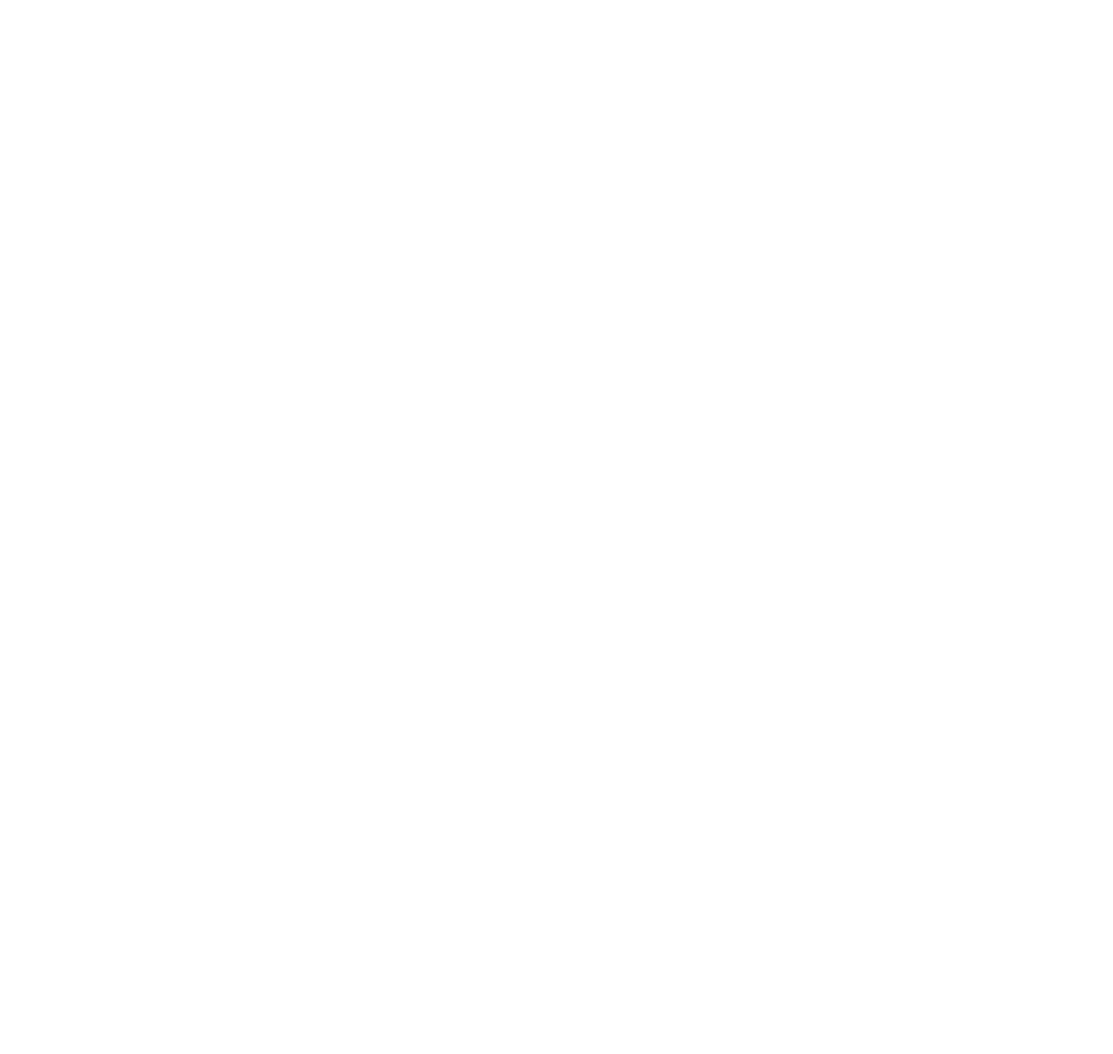
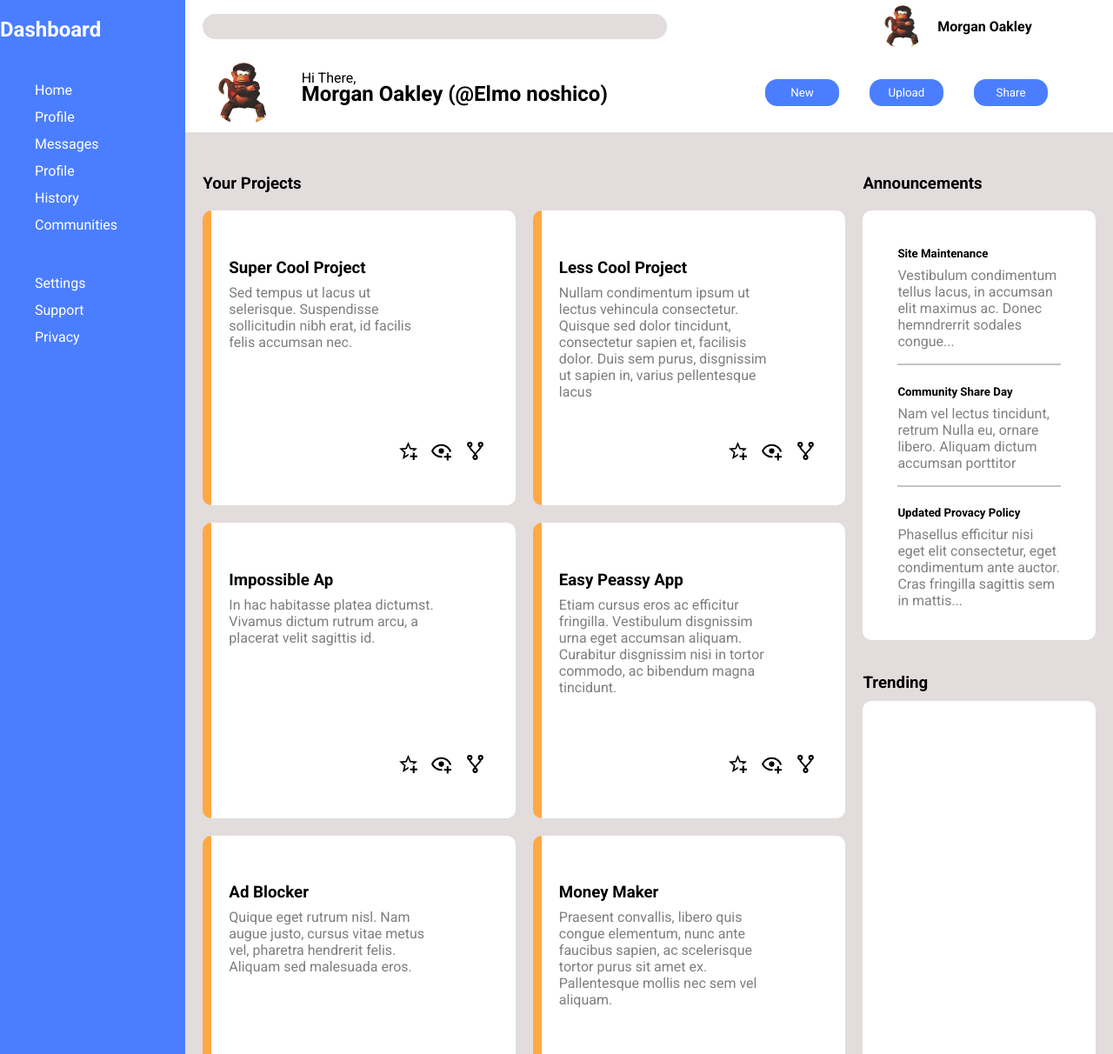
Before and after one commit to SebastianPinoB/Proyecto-Panel-de-administraci-n, a plain HTML site: page index.html in a window 1280 px wide. Shown: the top 1212 px of the page at 87% size. Before the commit the page ends 800 px from the top, so only its background shows below. Drawn offline with Linux system fonts and the light colour scheme.

Commit message:
Falta el apartado de trending y algunos iconos

```diff
--- a/index.html
+++ b/index.html
@@ -9,7 +9,174 @@
 </head>
 
 <body>
+   <div class="container">
 
+      <div class="sidebar">
+         <h2>Dashboard</h2>
+         <ul>
+            <li><a href="#">Home</a></li>
+            <li><a href="#">Profile</a></li>
+            <li><a href="#">Messages</a></li>
+            <li><a href="#">Profile</a></li>
+            <li><a href="#">History</a></li>
+            <li><a href="#">Communities</a></li>
+         </ul>
+         <ul>
+            <li>Settings</li>
+            <li>Support</li>
+            <li>Privacy</li>
+         </ul>
+      </div>
+
+      <div class="head">
+         <form action="search">
+            <input type="search" name="search" id="search">
+         </form>
+         <div class="head-profile">
+            <img src="imgs/profile.png" alt="perfil">
+            <h4>Morgan Oakley</h4>
+         </div>
+         <div class="head-bot1">
+            <img src="imgs/profile.png" alt="perfil">
+            <p>Hi There,</p>
+            <h2>Morgan Oakley (@Elmo noshico)</h2>
+         </div>
+         <div class="head-bot2">
+            <button>New</button>
+            <button>Upload</button>
+            <button>Share</button>
+         </div>
+      </div>
+
+      <div class="main">
+         <h3 class="tittle1">Your Projects</h3>
+         <h3 class="tittle2">Announcements</h3>
+         <div class="card card-one">
+            <h3>Super Cool Project</h3>
+            <p>Sed tempus ut lacus ut selerisque.
+               Suspendisse sollicitudin nibh erat, id
+               facilis felis accumsan nec.
+            </p>
+            <div class="images">
+               <img src="imgs/star-plus-outline.svg" alt="Star">
+               <img src="imgs/eye-plus-outline.svg" alt="Eye">
+               <img src="imgs/source-fork.svg" alt="Fork">
+            </div>
+         </div>
+         <div class="card card-two">
+            <h3>Less Cool Project</h3>
+            <p>Nullam condimentum ipsum ut lectus vehincula
+               consectetur. Quisque sed dolor tincidunt,
+               consectetur sapien et, facilisis dolor. Duis sem
+               purus, disgnissim ut sapien in, varius
+               pellentesque lacus
+            </p>
+            <div class="images">
+               <img src="imgs/star-plus-outline.svg" alt="Star">
+               <img src="imgs/eye-plus-outline.svg" alt="Eye">
+               <img src="imgs/source-fork.svg" alt="Fork">
+            </div>
+         </div>
+         <div class="card card-three">
+            <h3>Impossible Ap</h3>
+            <p>In hac habitasse platea dictumst. Vivamus
+               dictum rutrum arcu, a placerat velit sagittis
+               id.
+            </p>
+            <div class="images">
+               <img src="imgs/star-plus-outline.svg" alt="Star">
+               <img src="imgs/eye-plus-outline.svg" alt="Eye">
+               <img src="imgs/source-fork.svg" alt="Fork">
+            </div>
+         </div>
+         <div class="card card-four">
+            <h3>Easy Peassy App</h3>
+            <p>Etiam cursus eros ac efficitur fringilla.
+               Vestibulum disgnissim urna eget accumsan
+               aliquam. Curabitur disgnissim nisi in tortor
+               commodo, ac bibendum magna tincidunt.
+            </p>
+            <div class="images">
+               <img src="imgs/star-plus-outline.svg" alt="Star">
+               <img src="imgs/eye-plus-outline.svg" alt="Eye">
+               <img src="imgs/source-fork.svg" alt="Fork">
+            </div>
+         </div>
+         <div class="card card-five">
+            <h3>Ad Blocker</h3>
+            <p>Quique eget rutrum nisl. Nam augue
+               justo, cursus vitae metus vel, pharetra
+               hendrerit felis. Aliquam sed malesuada
+               eros.
+            </p>
+            <div class="images">
+               <img src="imgs/star-plus-outline.svg" alt="Star">
+               <img src="imgs/eye-plus-outline.svg" alt="Eye">
+               <img src="imgs/source-fork.svg" alt="Fork">
+            </div>
+         </div>
+         <div class="card card-six">
+            <h3>Money Maker</h3>
+            <p>Praesent convallis, libero quis congue
+               elementum, nunc ante faucibus sapien, ac
+               scelerisque tortor purus sit amet ex.
+               Pallentesque mollis nec sem vel aliquam.
+            </p>
+            <div class="images">
+               <img src="imgs/star-plus-outline.svg" alt="Star">
+               <img src="imgs/eye-plus-outline.svg" alt="Eye">
+               <img src="imgs/source-fork.svg" alt="Fork">
+            </div>
+         </div>
+
+         <div class="side-rigt-bar">
+            <div class="announcement">
+               <div>
+                  <h5>Site Maintenance</h5>
+                  <p>Vestibulum condimentum tellus lacus,
+                     in accumsan elit maximus ac. Donec
+                     hemndrerrit sodales congue...
+                  </p>
+               </div>
+
+               <div class="linea"></div>
+
+               <div>
+                  <h5>Community Share Day</h5>
+                  <p>Nam vel lectus tincidunt, retrum Nulla
+                     eu, ornare libero. Aliquam dictum accumsan porttitor
+                  </p>
+               </div>
+
+               <div class="linea"></div>
+
+               <div>
+                  <h5>Updated Provacy Policy</h5>
+                  <p>
+                     Phasellus efficitur nisi eget elit
+                     consectetur, eget condimentum ante
+                     auctor. Cras fringilla sagittis sem in
+                     mattis...
+                  </p>
+               </div>
+            </div>
+
+            <div>
+               <h3 class="tittle-trending">Trending</h3>
+            </div>
+
+            <div class="trending">
+
+            </div>
+
+         </div>
+
+      </div>
+
+
+
+
+   </div>
 </body>
 
 </html>
--- a/styles.css
+++ b/styles.css
@@ -0,0 +1,299 @@
+@import url('https://fonts.googleapis.com/css2?family=Montserrat:ital,wght@0,100..900;1,100..900&family=Roboto:ital,wght@0,100;0,300;0,400;0,500;0,700;0,900;1,100;1,300;1,400;1,500;1,700;1,900&display=swap');
+
+*{
+   font-family:"Roboto", sans-serif;
+}
+
+body {
+   height: 100%;
+   margin: 0;
+   background-color: rgba(172, 152, 152, 0.338);
+}
+
+.container {
+   display: grid;
+   grid-template-columns: 1fr 5fr;
+}
+
+.sidebar {
+   background-color: rgb(75, 126, 255);
+   color: white;
+   grid-row: 1/5;
+}
+
+.sidebar li {
+   list-style-type: none;
+   padding: 6px 0;
+}
+
+ul {
+   padding-top: 20px;
+}
+
+a {
+   text-decoration: none;
+   color: inherit;
+}
+
+
+.head {
+   background-color: rgb(255, 255, 255);
+   display: grid;
+   grid-template-columns: 3fr 1fr 1fr 1fr 2fr;
+   margin-bottom: 20px;
+
+}
+
+.head form {
+   justify-self: start;
+   align-self: center;
+   grid-column: 1/4;
+   width: 100%;
+}
+
+.head-profile img{
+   height: 50px;
+   width: 50px;
+   border-radius: 30px;
+   display: grid;
+   margin-left: auto;
+   margin-right: auto;
+
+}
+
+.head-profile{
+   display: grid;
+   grid-template-columns: 1fr 4fr;
+   grid-column: 5/6;
+   align-items: center;
+   justify-self: start;
+}
+
+.head-profile h4{
+   padding-left: 15px;
+}
+
+input{
+   border: none;
+   /* Quita el borde */
+   border-radius: 20px;
+   /* Bordes redondeados */
+   padding: 5px 10px;
+   /* Espacio interno */
+   outline: none;
+   /* Quita el borde al hacer clic */
+   background-color: rgba(172, 152, 152, 0.338);
+   /* Color de fondo suave */
+   font-size: 16px;
+   width: 80%;
+   margin: 0 20px;
+}
+
+.head-bot1{
+   display: grid;
+   grid-column: 1/3;
+   align-self: center;
+   grid-template-columns: 1fr 3fr;
+   grid-template-rows: 1fr;
+   padding: 10px 0;
+}
+
+.head-bot1 h2{
+   display: grid;
+   grid-row: 1/2;
+   grid-column: 2/3;
+}
+
+.head-bot1 img{
+   display: grid;
+   grid-column: 1/2;
+    height: 70px;
+   width: 70px;
+   border-radius: 30px;
+   margin-left: auto;
+   margin-right: auto;
+}
+
+.head-bot1 p{
+   display: grid;
+   grid-column: 2/3;
+   grid-row: 1/2;
+   align-self: start;
+   margin-top: 8px;
+}
+.head-bot1 h2{
+   align-content: end
+}
+
+.head-bot2{
+   display: grid;
+   grid-column: 4/6;
+   grid-template-columns: repeat(3, 1fr);
+   align-items: center;
+   justify-self: left;
+   gap: 35px;
+}
+
+.head-bot2 button{
+   width: 85px;
+   height: 35%;
+   border-radius: 14px;
+   background-color: rgb(75, 126, 255);
+   color: white;
+   border: none;
+}
+
+/*Ojito*/
+.main{
+   display: grid;
+   grid-template-columns: 2fr 2fr 1.6fr;
+   grid-template-rows: 0.1fr 1fr 1fr 1fr 0.2fr;
+   gap: 20px;
+   margin-left: 20px;
+}
+
+
+
+.main h3{
+   display: grid;
+}
+
+.main .tittle2{
+   grid-column: 3/4;
+}
+
+.main .tittle2, .main .tittle1{
+   align-self: end;     /* lo baja dentro de la celda */
+   justify-self: start; /* lo alinea a la izquierda */
+   margin-bottom: 0;
+   padding-top: 10px;
+}
+
+.card{
+   background-color: white;
+   display: grid;
+   border-left: 10px solid rgb(255, 168, 68);
+   border-radius: 10px;
+   padding: 20px 20px;
+   grid-template-rows: 0.3fr 1fr;
+   grid-template-columns:5fr 1fr 1fr 1fr ;
+   min-height: 200px;
+}
+
+
+.images img{
+   height: 25px;
+   width: 25px;
+}
+
+.images{
+   display: grid;
+   grid-row: 3/4;
+   grid-column: 2/5;
+   grid-template-columns: 1fr 1fr 1fr;
+   margin-bottom: 30px;
+}
+
+
+.card h3{
+   grid-column: 1/3;
+   grid-row: 1/2;
+   display: grid;
+   align-content: end;
+}
+
+.card p{
+   color: rgb(126, 126, 126);
+   grid-column: 1/4;
+   display: grid;
+   align-content: start;
+   padding-right: 30px;
+
+}
+
+.card-one{
+   grid-column: 1/2;
+   grid-row: 2/3;
+}
+
+.card-two{
+   grid-column: 2/3;
+   grid-row: 2/3;
+}
+
+.card-three{
+   grid-column: 1/2;
+   grid-row: 3/4;
+}
+
+.card-four{
+   grid-column: 2/3;
+   grid-row: 3/4;
+}
+
+.card-five{
+   grid-column: 1/2;
+   grid-row: 4/5;
+}
+
+.card-six{
+   grid-column: 2/3;
+   grid-row: 4/5;
+}
+
+.card h3{
+   margin-bottom: 0;
+}
+
+.card p{
+   margin-top: 8px;
+}
+
+.linea{
+   width: 100%;
+   height: 2px;
+   background-color: #bfbebee6;
+}
+
+.side-rigt-bar{
+   display: grid;
+   grid-row: 2/5;
+   grid-column: 3/4;
+   gap:10px 0px;
+   grid-template-rows: 1fr 0.1fr 1fr;
+   margin-right: 20px;
+}
+
+.announcement, .trending{
+   background-color: white;
+   border-radius: 10px;
+   padding-right: 20px;
+   display: grid;
+}
+
+.announcement{
+   grid-row: 1/2;
+   padding: 20px 40px;
+
+}
+
+.trending{
+   grid-row: 3/4;
+}
+
+.announcement>div>h5{
+   margin-bottom: 0;
+}
+
+.announcement>div>p{
+   color: gray;
+   margin-top: 8px;
+}
+
+div>.tittle-trending{
+   display: grid;
+   padding-top: 10px;
+   margin-bottom: 0;
+   align-self: end;     /* lo baja dentro de la celda */
+   justify-self: start; /* lo alinea a la izquierda */
+}
```
Also changed, not shown: dashboard-project.png (added), imgs/eye-plus-outline.svg (added), imgs/merge.svg (added), imgs/profile.png (added), imgs/source-fork.svg (added), imgs/star-plus-outline.svg (added).
